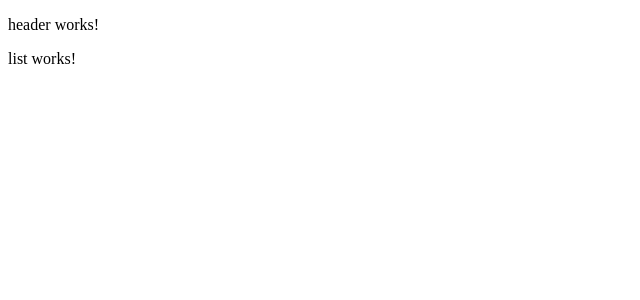
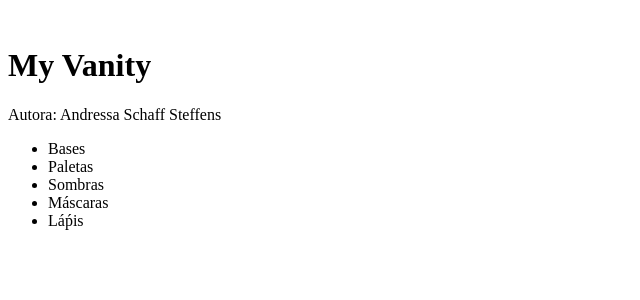
Before and after one commit to steffens-andressa/makeup-catalogue-web, an Angular app: page / in a window 1280 px wide. Shown: the top 300 px of the page, without its empty margins (0-640 px from the left). Built offline with nearby package versions, Linux system fonts and the light colour scheme.

Commit message:
Develop <header> and <list> components adding content

```diff
--- a/src/app/app.component.html
+++ b/src/app/app.component.html
@@ -1,7 +1,3 @@
-<app-header>
+<app-header></app-header>
 
-</app-header>
-
-<app-list>
-
-</app-list>
+<app-list></app-list>
--- a/src/app/app.module.ts
+++ b/src/app/app.module.ts
@@ -16,6 +16,7 @@ import { ListComponent } from './list/list.component';
     BrowserModule,
     AppRoutingModule
   ],
+
   providers: [],
   bootstrap: [AppComponent]
 })
--- a/src/app/header/header.component.html
+++ b/src/app/header/header.component.html
@@ -1 +1,4 @@
-<p>header works!</p>
+<header>
+      <h1>My Vanity</h1>
+      <p>Autora: Andressa Schaff Steffens</p>
+</header>
--- a/src/app/list/list.component.html
+++ b/src/app/list/list.component.html
@@ -1 +1,7 @@
-<p>list works!</p>
+<ul>
+    <li>Bases</li>
+    <li>Paletas</li>
+    <li>Sombras</li>
+    <li>Máscaras</li>
+    <li>Láṕis</li>
+</ul>
```
